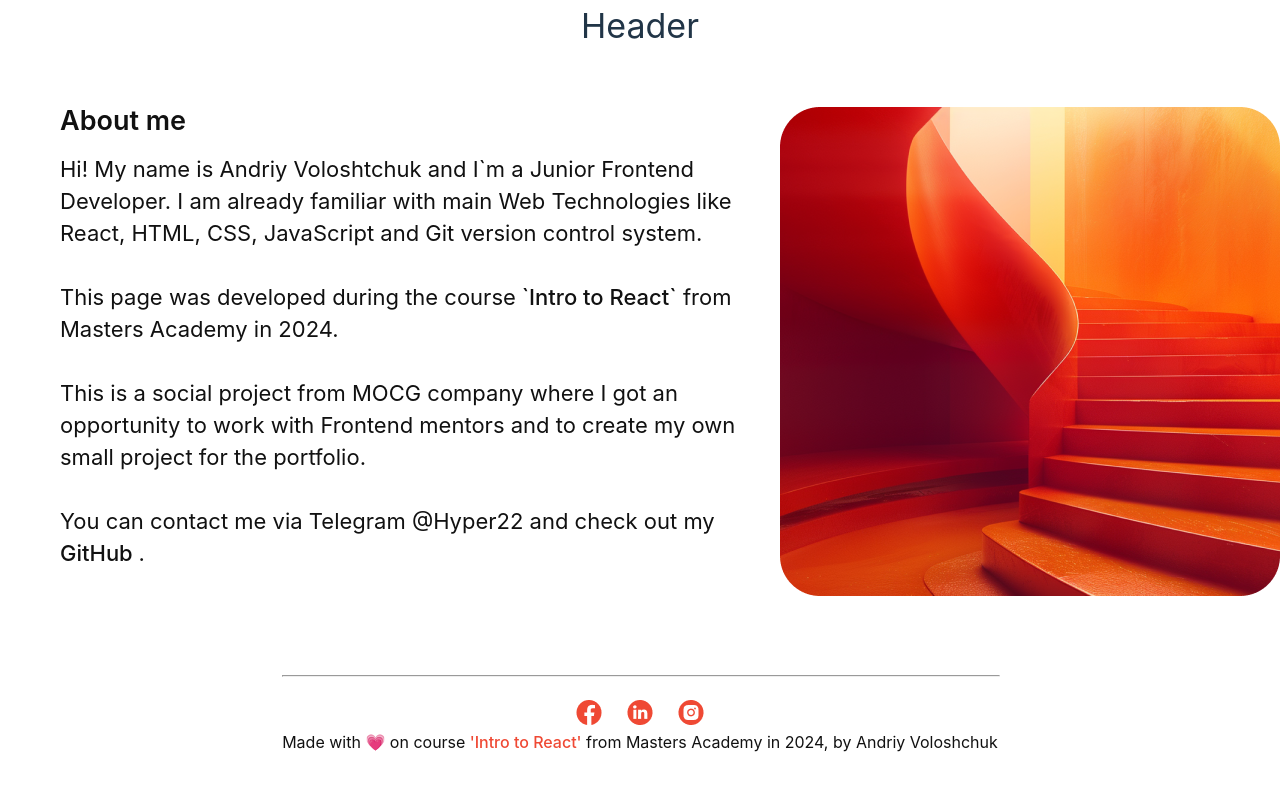
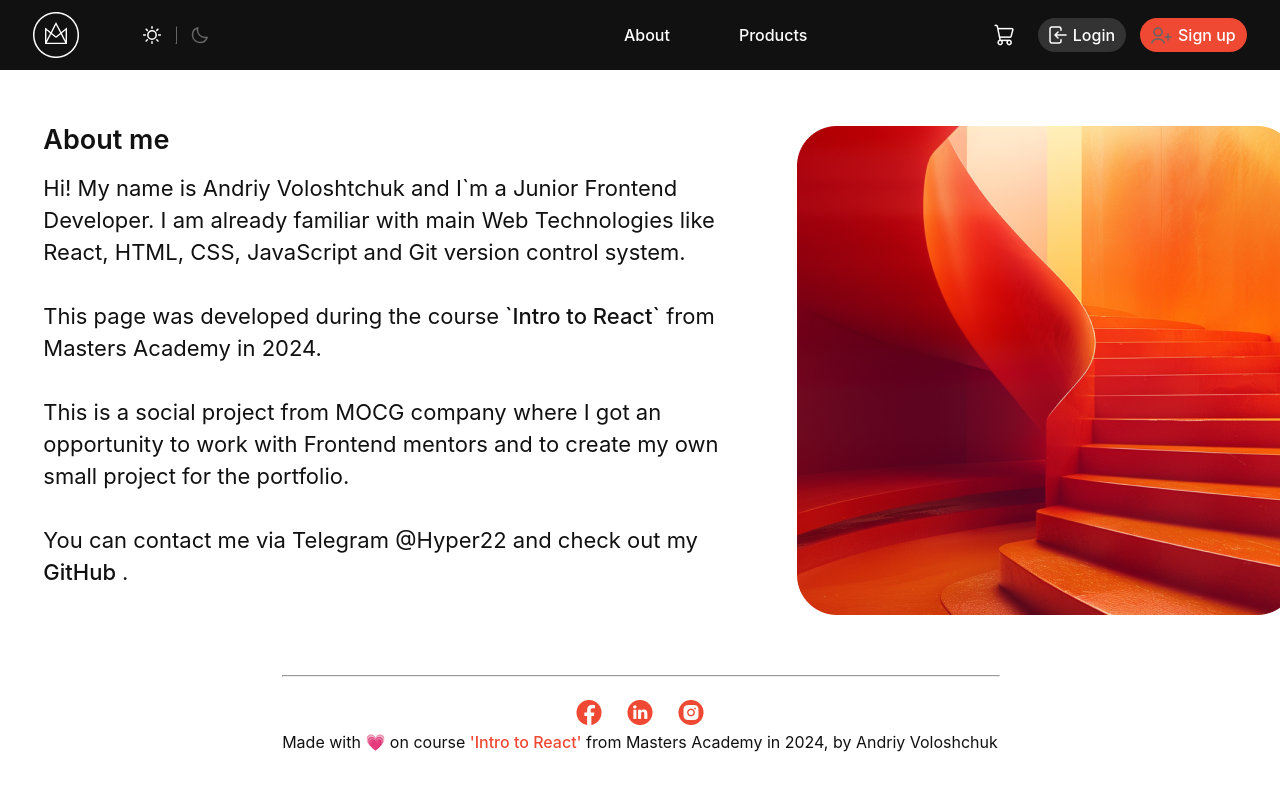
Before and after one commit to MastersAcademy/fe-react-2024, a React (Vite) app: page / in a window 1280 px wide. Shown: the top 790 px of the page. Built offline with nearby package versions, Linux system fonts and the light colour scheme.

Commit message:
feature: create new folder header and create Header.component.tsx && header.module.css for better structuring code

```diff
--- a/src/components/header/Header.component.tsx
+++ b/src/components/header/Header.component.tsx
@@ -1,2 +1,80 @@
+import React from 'react';
+
+import BurgerMenu from '../../assets/burger-menu.png';
+import Card from '../../assets/card.png';
+import DarkTheme from '../../assets/DarkThemes.svg';
+import Login from '../../assets/door.png';
+import LightTheme from '../../assets/LightThemes.svg';
+import LogoMOCG from '../../assets/logoMOCG.png';
+import Signup from '../../assets/sign_up.png';
+
 import styles from './header.module.css';
-export const HeaderComponent = () => <header className={styles.header}>Header</header>;
+
+interface HeaderComponentProps {
+    toggleComponent: (componentName: string) => void;
+}
+
+export const HeaderComponent: React.FC<HeaderComponentProps> = ({ toggleComponent }) => (
+    <header className={styles.header}>
+        <div className={styles.themesContainer}>
+            <img className={styles.logoMOCG} src={LogoMOCG} alt="Logo MA" />
+            <div className={styles.themesMenuContainer}>
+                <button className={styles.lightThemeButton}>
+                    <img className={styles.lightThemeIcon} src={LightTheme} alt="Light Theme" />
+                </button>
+                <hr className={styles.customHr} />
+                <button className={styles.darkThemesButton}>
+                    <img className={styles.darkThemeIcon} src={DarkTheme} alt="Dark Theme" />
+                </button>
+            </div>
+        </div>
+        <div className={styles.menuAndAuthContainer}>
+            <div className={styles.buttonContainer}>
+                <button className={styles.burgerMenuButton}>
+                    <img className={styles.burgerMenu} src={BurgerMenu} alt="Burger Menu" />
+                </button>
+            </div>
+            <div className={styles.aboutProdct}>
+                <ul className={styles.menuItems}>
+                    <li className={styles.menuItemsAbout}>
+                        <a
+                            className={styles.menuItemsLink}
+                            href="/#"
+                            onClick={(element: React.MouseEvent<HTMLAnchorElement>) => {
+                                element.preventDefault();
+                                toggleComponent('About');
+                            }}
+                        >
+                            About
+                        </a>
+                    </li>
+                    <li className={styles.menuItemsAbout}>
+                        <a
+                            className={styles.menuItemsLink}
+                            href="/#"
+                            onClick={(element: React.MouseEvent<HTMLAnchorElement>) => {
+                                element.preventDefault();
+                                toggleComponent('ProductList');
+                            }}
+                        >
+                            Products
+                        </a>
+                    </li>
+                </ul>
+            </div>
+            <div className={styles.buttonContainer}>
+                <button className={styles.Card}>
+                    <img className={styles.cardIcon} src={Card} alt="Card" />
+                </button>
+                <button className={styles.loginButton}>
+                    <img className={styles.loginLogo} src={Login} alt="Login" />
+                    <p>Login</p>
+                </button>
+                <button className={styles.signupButton}>
+                    <img className={styles.signupLogo} src={Signup} alt="Signup" />
+                    <p>Sign up</p>
+                </button>
+            </div>
+        </div>
+    </header>
+);
--- a/src/components/header/header.module.css
+++ b/src/components/header/header.module.css
@@ -1,4 +1,170 @@
 .header {
-  font-size: 34px;
-  text-align: center;
+  display: flex;
+  justify-content: space-between;
+  padding: 0 15px;
+  height: 70px;
+  background: #111;
 }
+
+.themesContainer {
+  display: flex;
+  flex-direction: row;
+  align-items: center;
+  justify-content: space-between;
+  gap: 50px
+}
+
+.menuAndAuthContainer {
+  display: flex;
+  flex-direction: row;
+  align-items: center;
+  gap: 32px;
+}
+
+.loginButton {
+  display: none;
+}
+
+.signupButton {
+  display: none;
+}
+
+.authorisationPanel {
+  display: none;
+}
+
+.themesMenuContainer {
+  display: none;
+}
+
+.menuItems {
+  display: none;
+}
+
+.buttonContainer {
+  display: flex;
+  flex-direction: row;
+  align-items: center;
+  gap: 14px;
+}
+
+.Card {
+  display: flex;
+  max-width: 24px;
+  height: 24px;
+  background: #111;
+  align-items: center;
+  justify-content: center;
+}
+
+.burgerMenuButton {
+  display: flex;
+  max-width: 30px;
+  height: 30px;
+  background: #111;
+  align-items: center;
+  justify-content: center;
+}
+
+@media only screen and (min-width: 1250px) {
+
+  .header {
+    padding: 0 50px;
+    width: 94.8vw;
+  }
+
+  .logoMA {
+    margin-right: auto;
+  }
+
+  .burgerMenuButton {
+    display: none;
+  }
+
+  .themesMenuContainer {
+    display: flex;
+    flex-direction: row;
+    height: 34px;
+    max-width: 80px;
+  }
+
+  .customHr {
+    border-color: #656565;
+  }
+
+  .lightThemeButton {
+    display: flex;
+    background: #111;
+    align-items: center;
+    padding: 0 7px;
+  }
+
+  .darkThemesButton {
+    display: flex;
+    background: #111;
+    align-items: center;
+    padding: 0 7px;
+  }
+
+  .aboutProduct {
+    display: flex;
+  }
+
+  .menuAndAuthContainer {
+    display: flex;
+    flex-direction: row;
+    align-items: center;
+    justify-content: space-around;
+  }
+
+  .loginButton {
+    display: flex;
+    background: #333;
+    height: 34px;
+    color: #FFF;
+    padding: 0 10px;
+    align-items: center;
+    font-weight: 500;
+    font-size: 16px;
+    line-height: 20px;
+    gap: 6px;
+    border-radius: 20px;
+  }
+
+  .signupButton {
+    display: flex;
+    background: #EF4934;
+    height: 34px;
+    color: #FFF;
+    padding: 0 10px;
+    align-items: center;
+    font-weight: 500;
+    font-size: 16px;
+    line-height: 20px;
+    gap: 6px;
+    border-radius: 20px;
+  }
+
+  .menuItems {
+    display: flex;
+    flex-direction: row;
+    color: #FFF;
+    gap: 49px;
+    list-style: none;
+    padding: 0 124px;
+  }
+
+  .menuItemsLink {
+    color: #FFF;
+    margin-right: 20px;
+    text-decoration: none;
+    font-weight: 500;
+    font-size: 16px;
+    line-height: 20px;
+  }
+
+  .menuItemsLink:hover {
+    color: #FFF;
+    font-weight: 700;
+  }
+}
```
